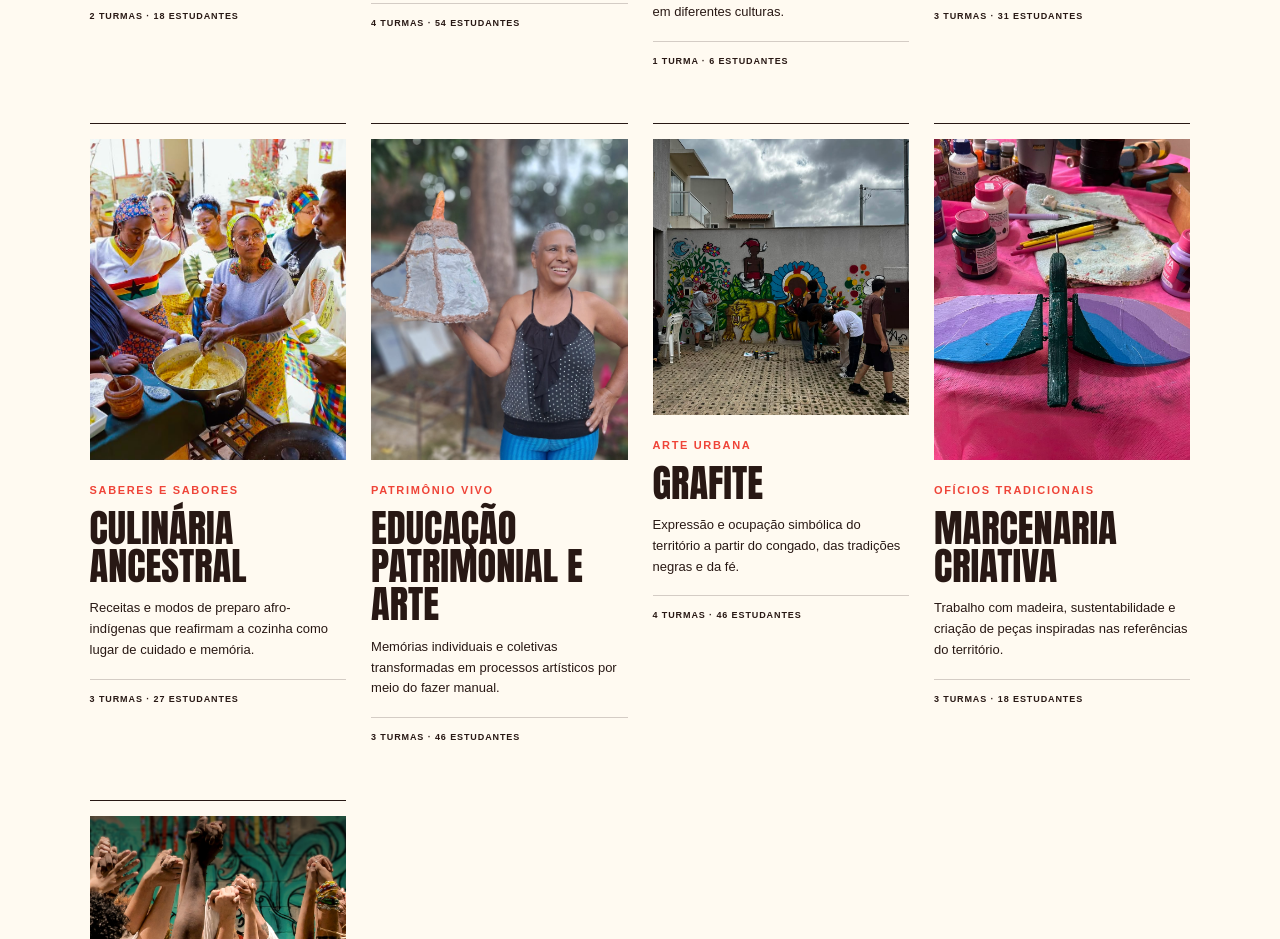
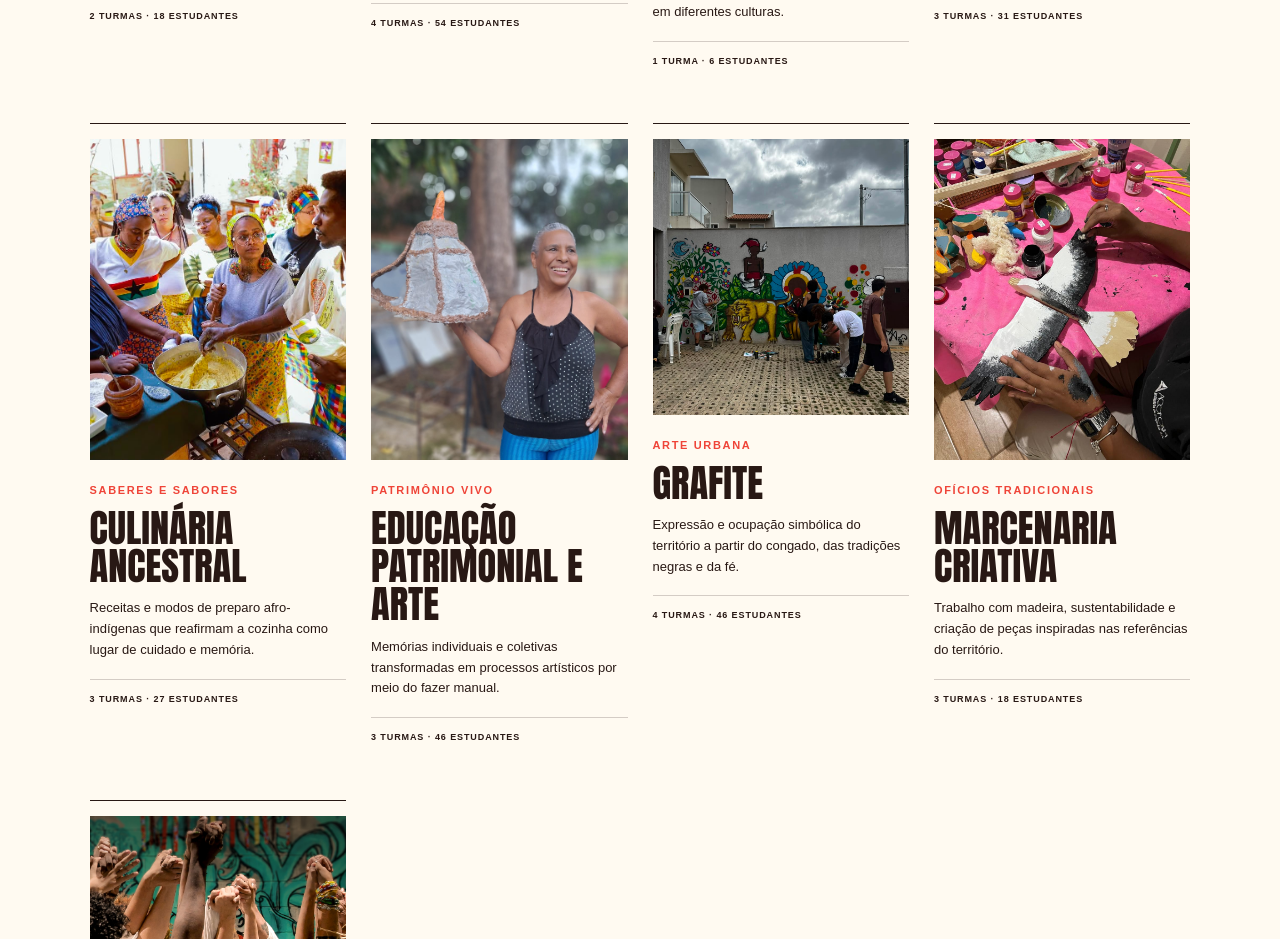
Before and after one commit to thyfanixs/instituto-terra-ancestral, a Next.js app: page /acoes in a window 1280 px wide. Shown: the part 3340-4279 px from the top of the page. Built offline with nearby package versions, Linux system fonts and the light colour scheme.

Commit message:
Atualiza foto de marcenaria criativa

```diff
--- a/app/acoes/page.tsx
+++ b/app/acoes/page.tsx
@@ -90,7 +90,7 @@ const courses = [
   {
     title: "Marcenaria criativa",
     category: "Ofícios tradicionais",
-    image: "/images/official/marcenaria-criativa.jpg",
+    image: "/images/official/marcenaria-criativa-card.jpeg",
     text: "Trabalho com madeira, sustentabilidade e criação de peças inspiradas nas referências do território.",
     meta: "3 turmas · 18 estudantes",
   },
```
Also changed, not shown: public/images/official/marcenaria-criativa-card.jpeg (added), 1 other file (tests, documents, lock files or other folders).
